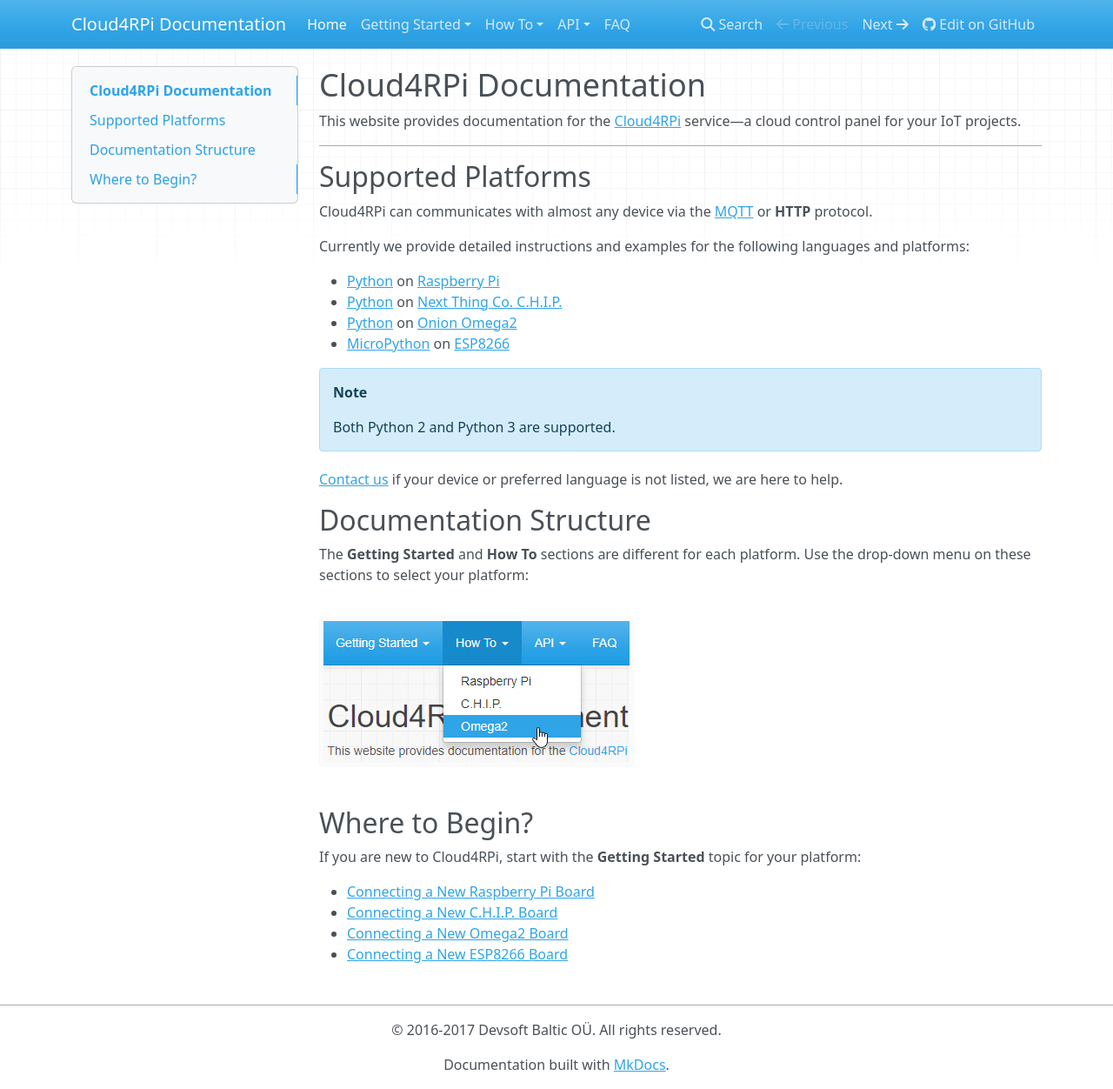
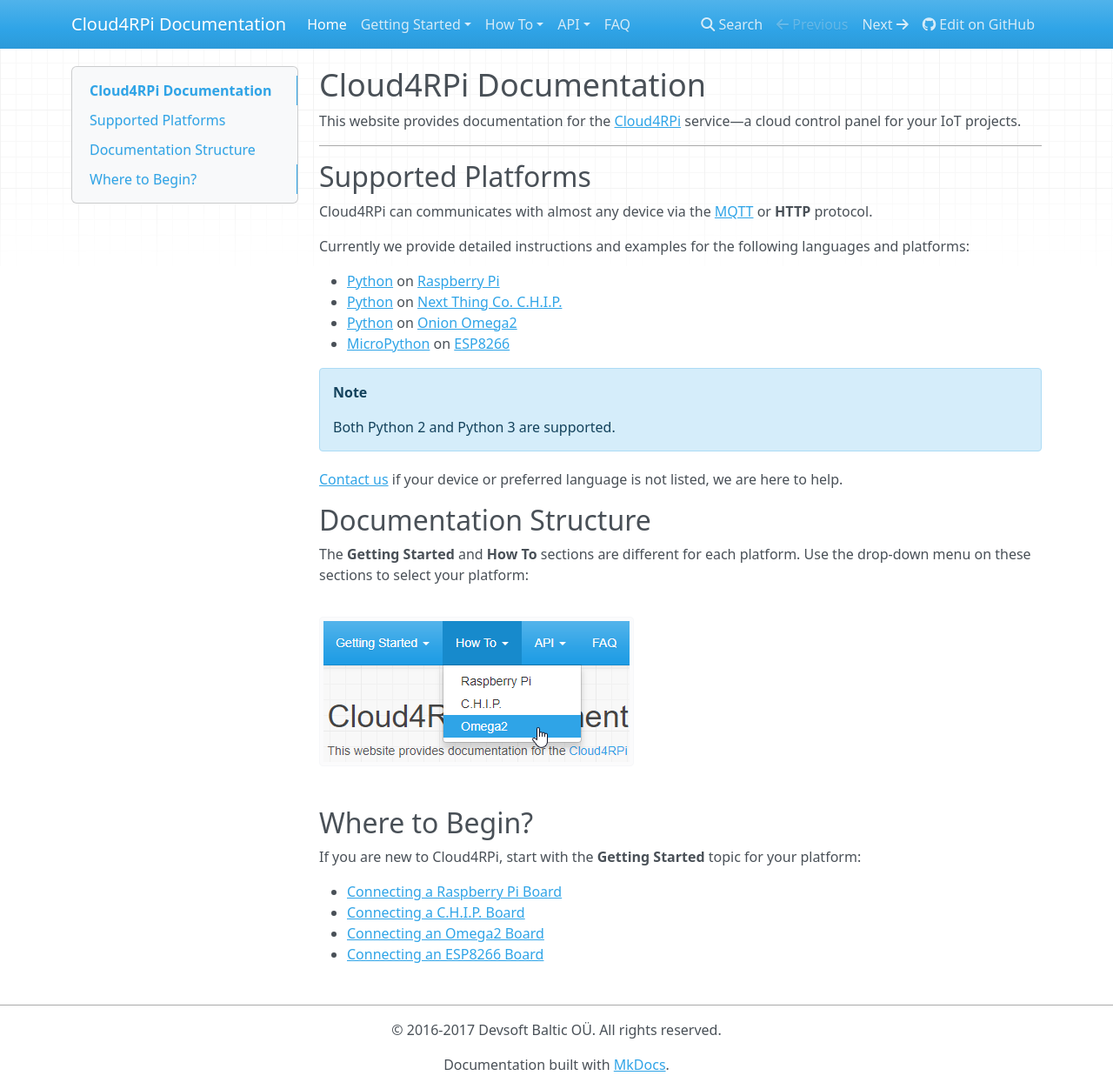
Before and after one commit to cloud4rpi/docs, an MkDocs documentation site: the page built from docs/index.md, in a window 1280 px wide and 1252 px high. Shown: the whole window at 87% size. Built offline with MkDocs 1.6.1, drawn with Linux system fonts in a browser that asks for light colours; nearby versions of some CDN libraries; old or Windows-style settings are respelled for this version of MkDocs.

Commit message:
small fixes

```diff
--- a/docs/index.md
+++ b/docs/index.md
@@ -30,7 +30,7 @@
 
 If you are new to Cloud4RPi, start with the **Getting Started** topic for your platform:
 
-- [Connecting a New Raspberry Pi Board](/start/rpi/)
-- [Connecting a New C.H.I.P. Board](/start/chip/)
-- [Connecting a New Omega2 Board](/start/o2/)
-- [Connecting a New ESP8266 Board](/start/esp8266/)
+- [Connecting a Raspberry Pi Board](/start/rpi/)
+- [Connecting a C.H.I.P. Board](/start/chip/)
+- [Connecting an Omega2 Board](/start/o2/)
+- [Connecting an ESP8266 Board](/start/esp8266/)
```
Also changed, not shown: docs/api/mqtt.md (+1 -1 lines).
